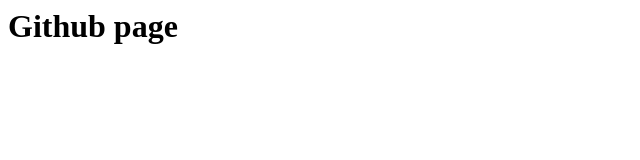
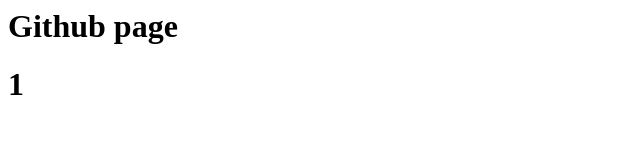
Before and after one commit to Oleksandr1296/temp-backup-rep, a plain HTML site: page index.html in a window 1280 px wide. Shown: the full height of the page, 0-640 px from the left. Drawn offline with Linux system fonts and the light colour scheme.

Commit message:
add new line to 'index.html'

```diff
--- a/index.html
+++ b/index.html
@@ -1 +1,2 @@
 <h1>Github page</h1>
+<h1>1<h1>
```
